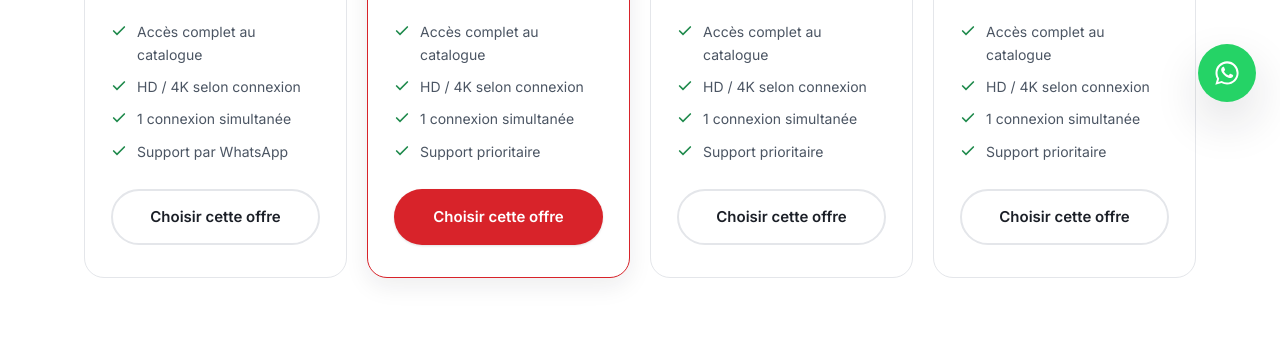
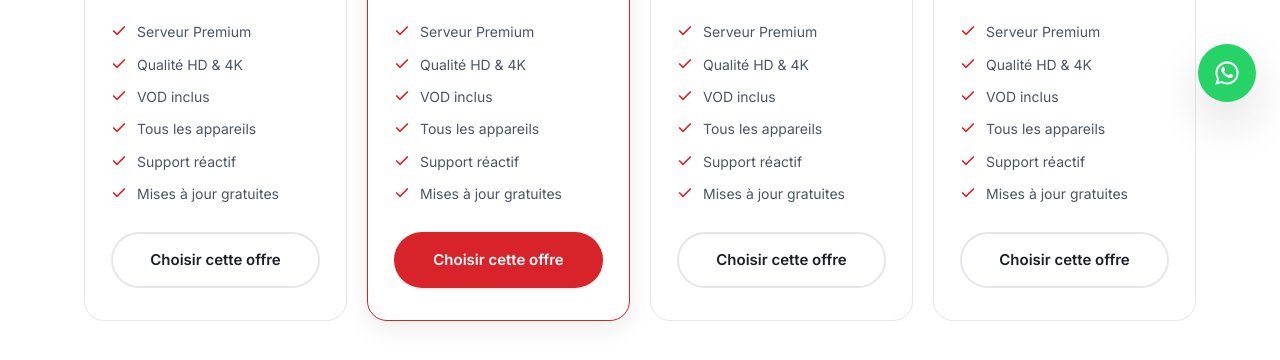
Before and after one commit to Salaheddine2007/suise-website, a plain HTML site: page tarifs/index.html in a window 1280 px wide. Shown: the part 674-1034 px from the top of the page. Drawn offline with Linux system fonts and the light colour scheme.

Commit message:
feat: add payment trust bar and unify pricing card features
Add real Visa/Mastercard/PayPal/Apple Pay badges under the hero
(Twint pending real asset), swap "no credit card required" note in
for the vaguer paiment note, and standardize all 8 pricing cards
(homepage + /tarifs/) on one honest feature list with red checkmarks.

```diff
--- a/assets/styles.css
+++ b/assets/styles.css
@@ -88,6 +88,15 @@ header.site{
 .hero-trust{display:flex;gap:24px;flex-wrap:wrap;color:var(--slate);font-size:14px}
 .hero-trust span{display:flex;align-items:center;gap:8px}
 .hero-trust svg{color:var(--success);flex:none}
+.payment-row{display:flex;align-items:center;gap:16px;margin-top:24px;flex-wrap:wrap}
+.payment-label{font-size:12px;font-weight:700;letter-spacing:.04em;text-transform:uppercase;color:var(--slate-light)}
+.payment-icons{display:flex;align-items:center;gap:10px;flex-wrap:wrap}
+.payment-icon{
+  display:flex;align-items:center;justify-content:center;
+  background:#fff;border:1px solid var(--border);border-radius:8px;
+  width:56px;height:38px;box-shadow:var(--shadow-sm);
+}
+.payment-icon img{max-width:44px;max-height:22px;width:auto;height:auto}
 .hero-visual{
   background:var(--ink);border-radius:var(--radius-lg);aspect-ratio:4/3;
   position:relative;overflow:hidden;box-shadow:var(--shadow-lg);
@@ -152,7 +161,7 @@ table.compare tr:last-child td{border-bottom:none}
 .price-card .per{color:var(--slate);font-size:13px;margin-bottom:24px}
 .price-card ul{text-align:left;margin-bottom:26px;display:flex;flex-direction:column;gap:10px}
 .price-card ul li{display:flex;gap:10px;font-size:14px;color:var(--slate)}
-.price-card ul li svg{flex:none;color:var(--success);margin-top:2px}
+.price-card ul li svg{flex:none;color:var(--red);margin-top:2px}
 .price-card .btn{width:100%}
 
 /* FAQ */
--- a/tarifs/index.html
+++ b/tarifs/index.html
@@ -47,10 +47,12 @@
         <div class="amount">15<sup>CHF</sup></div>
         <div class="per">1 mois</div>
         <ul>
-          <li><svg width="16" height="16" viewBox="0 0 24 24" fill="none"><path d="M20 6L9 17l-5-5" stroke="currentColor" stroke-width="2.5" stroke-linecap="round"/></svg> Accès complet au catalogue</li>
-          <li><svg width="16" height="16" viewBox="0 0 24 24" fill="none"><path d="M20 6L9 17l-5-5" stroke="currentColor" stroke-width="2.5" stroke-linecap="round"/></svg> HD / 4K selon connexion</li>
-          <li><svg width="16" height="16" viewBox="0 0 24 24" fill="none"><path d="M20 6L9 17l-5-5" stroke="currentColor" stroke-width="2.5" stroke-linecap="round"/></svg> 1 connexion simultanée</li>
-          <li><svg width="16" height="16" viewBox="0 0 24 24" fill="none"><path d="M20 6L9 17l-5-5" stroke="currentColor" stroke-width="2.5" stroke-linecap="round"/></svg> Support par WhatsApp</li>
+          <li><svg width="16" height="16" viewBox="0 0 24 24" fill="none"><path d="M20 6L9 17l-5-5" stroke="currentColor" stroke-width="2.5" stroke-linecap="round"/></svg> Serveur Premium</li>
+          <li><svg width="16" height="16" viewBox="0 0 24 24" fill="none"><path d="M20 6L9 17l-5-5" stroke="currentColor" stroke-width="2.5" stroke-linecap="round"/></svg> Qualité HD &amp; 4K</li>
+          <li><svg width="16" height="16" viewBox="0 0 24 24" fill="none"><path d="M20 6L9 17l-5-5" stroke="currentColor" stroke-width="2.5" stroke-linecap="round"/></svg> VOD inclus</li>
+          <li><svg width="16" height="16" viewBox="0 0 24 24" fill="none"><path d="M20 6L9 17l-5-5" stroke="currentColor" stroke-width="2.5" stroke-linecap="round"/></svg> Tous les appareils</li>
+          <li><svg width="16" height="16" viewBox="0 0 24 24" fill="none"><path d="M20 6L9 17l-5-5" stroke="currentColor" stroke-width="2.5" stroke-linecap="round"/></svg> Support réactif</li>
+          <li><svg width="16" height="16" viewBox="0 0 24 24" fill="none"><path d="M20 6L9 17l-5-5" stroke="currentColor" stroke-width="2.5" stroke-linecap="round"/></svg> Mises à jour gratuites</li>
         </ul>
         <a href="https://wa.me/32497063717" target="_blank" rel="noopener" class="btn btn-outline">Choisir cette offre</a>
       </div>
@@ -60,10 +62,12 @@
         <div class="amount">35<sup>CHF</sup></div>
         <div class="per">soit ~11.70 CHF/mois</div>
         <ul>
-          <li><svg width="16" height="16" viewBox="0 0 24 24" fill="none"><path d="M20 6L9 17l-5-5" stroke="currentColor" stroke-width="2.5" stroke-linecap="round"/></svg> Accès complet au catalogue</li>
-          <li><svg width="16" height="16" viewBox="0 0 24 24" fill="none"><path d="M20 6L9 17l-5-5" stroke="currentColor" stroke-width="2.5" stroke-linecap="round"/></svg> HD / 4K selon connexion</li>
-          <li><svg width="16" height="16" viewBox="0 0 24 24" fill="none"><path d="M20 6L9 17l-5-5" stroke="currentColor" stroke-width="2.5" stroke-linecap="round"/></svg> 1 connexion simultanée</li>
-          <li><svg width="16" height="16" viewBox="0 0 24 24" fill="none"><path d="M20 6L9 17l-5-5" stroke="currentColor" stroke-width="2.5" stroke-linecap="round"/></svg> Support prioritaire</li>
+          <li><svg width="16" height="16" viewBox="0 0 24 24" fill="none"><path d="M20 6L9 17l-5-5" stroke="currentColor" stroke-width="2.5" stroke-linecap="round"/></svg> Serveur Premium</li>
+          <li><svg width="16" height="16" viewBox="0 0 24 24" fill="none"><path d="M20 6L9 17l-5-5" stroke="currentColor" stroke-width="2.5" stroke-linecap="round"/></svg> Qualité HD &amp; 4K</li>
+          <li><svg width="16" height="16" viewBox="0 0 24 24" fill="none"><path d="M20 6L9 17l-5-5" stroke="currentColor" stroke-width="2.5" stroke-linecap="round"/></svg> VOD inclus</li>
+          <li><svg width="16" height="16" viewBox="0 0 24 24" fill="none"><path d="M20 6L9 17l-5-5" stroke="currentColor" stroke-width="2.5" stroke-linecap="round"/></svg> Tous les appareils</li>
+          <li><svg width="16" height="16" viewBox="0 0 24 24" fill="none"><path d="M20 6L9 17l-5-5" stroke="currentColor" stroke-width="2.5" stroke-linecap="round"/></svg> Support réactif</li>
+          <li><svg width="16" height="16" viewBox="0 0 24 24" fill="none"><path d="M20 6L9 17l-5-5" stroke="currentColor" stroke-width="2.5" stroke-linecap="round"/></svg> Mises à jour gratuites</li>
         </ul>
         <a href="https://wa.me/32497063717" target="_blank" rel="noopener" class="btn btn-primary">Choisir cette offre</a>
       </div>
@@ -72,10 +76,12 @@
         <div class="amount">50<sup>CHF</sup></div>
         <div class="per">soit ~8.30 CHF/mois</div>
         <ul>
-          <li><svg width="16" height="16" viewBox="0 0 24 24" fill="none"><path d="M20 6L9 17l-5-5" stroke="currentColor" stroke-width="2.5" stroke-linecap="round"/></svg> Accès complet au catalogue</li>
-          <li><svg width="16" height="16" viewBox="0 0 24 24" fill="none"><path d="M20 6L9 17l-5-5" stroke="currentColor" stroke-width="2.5" stroke-linecap="round"/></svg> HD / 4K selon connexion</li>
-          <li><svg width="16" height="16" viewBox="0 0 24 24" fill="none"><path d="M20 6L9 17l-5-5" stroke="currentColor" stroke-width="2.5" stroke-linecap="round"/></svg> 1 connexion simultanée</li>
-          <li><svg width="16" height="16" viewBox="0 0 24 24" fill="none"><path d="M20 6L9 17l-5-5" stroke="currentColor" stroke-width="2.5" stroke-linecap="round"/></svg> Support prioritaire</li>
+          <li><svg width="16" height="16" viewBox="0 0 24 24" fill="none"><path d="M20 6L9 17l-5-5" stroke="currentColor" stroke-width="2.5" stroke-linecap="round"/></svg> Serveur Premium</li>
+          <li><svg width="16" height="16" viewBox="0 0 24 24" fill="none"><path d="M20 6L9 17l-5-5" stroke="currentColor" stroke-width="2.5" stroke-linecap="round"/></svg> Qualité HD &amp; 4K</li>
+          <li><svg width="16" height="16" viewBox="0 0 24 24" fill="none"><path d="M20 6L9 17l-5-5" stroke="currentColor" stroke-width="2.5" stroke-linecap="round"/></svg> VOD inclus</li>
+          <li><svg width="16" height="16" viewBox="0 0 24 24" fill="none"><path d="M20 6L9 17l-5-5" stroke="currentColor" stroke-width="2.5" stroke-linecap="round"/></svg> Tous les appareils</li>
+          <li><svg width="16" height="16" viewBox="0 0 24 24" fill="none"><path d="M20 6L9 17l-5-5" stroke="currentColor" stroke-width="2.5" stroke-linecap="round"/></svg> Support réactif</li>
+          <li><svg width="16" height="16" viewBox="0 0 24 24" fill="none"><path d="M20 6L9 17l-5-5" stroke="currentColor" stroke-width="2.5" stroke-linecap="round"/></svg> Mises à jour gratuites</li>
         </ul>
         <a href="https://wa.me/32497063717" target="_blank" rel="noopener" class="btn btn-outline">Choisir cette offre</a>
       </div>
@@ -85,10 +91,12 @@
         <div class="amount">75<sup>CHF</sup></div>
         <div class="per">soit ~6.25 CHF/mois</div>
         <ul>
-          <li><svg width="16" height="16" viewBox="0 0 24 24" fill="none"><path d="M20 6L9 17l-5-5" stroke="currentColor" stroke-width="2.5" stroke-linecap="round"/></svg> Accès complet au catalogue</li>
-          <li><svg width="16" height="16" viewBox="0 0 24 24" fill="none"><path d="M20 6L9 17l-5-5" stroke="currentColor" stroke-width="2.5" stroke-linecap="round"/></svg> HD / 4K selon connexion</li>
-          <li><svg width="16" height="16" viewBox="0 0 24 24" fill="none"><path d="M20 6L9 17l-5-5" stroke="currentColor" stroke-width="2.5" stroke-linecap="round"/></svg> 1 connexion simultanée</li>
-          <li><svg width="16" height="16" viewBox="0 0 24 24" fill="none"><path d="M20 6L9 17l-5-5" stroke="currentColor" stroke-width="2.5" stroke-linecap="round"/></svg> Support prioritaire</li>
+          <li><svg width="16" height="16" viewBox="0 0 24 24" fill="none"><path d="M20 6L9 17l-5-5" stroke="currentColor" stroke-width="2.5" stroke-linecap="round"/></svg> Serveur Premium</li>
+          <li><svg width="16" height="16" viewBox="0 0 24 24" fill="none"><path d="M20 6L9 17l-5-5" stroke="currentColor" stroke-width="2.5" stroke-linecap="round"/></svg> Qualité HD &amp; 4K</li>
+          <li><svg width="16" height="16" viewBox="0 0 24 24" fill="none"><path d="M20 6L9 17l-5-5" stroke="currentColor" stroke-width="2.5" stroke-linecap="round"/></svg> VOD inclus</li>
+          <li><svg width="16" height="16" viewBox="0 0 24 24" fill="none"><path d="M20 6L9 17l-5-5" stroke="currentColor" stroke-width="2.5" stroke-linecap="round"/></svg> Tous les appareils</li>
+          <li><svg width="16" height="16" viewBox="0 0 24 24" fill="none"><path d="M20 6L9 17l-5-5" stroke="currentColor" stroke-width="2.5" stroke-linecap="round"/></svg> Support réactif</li>
+          <li><svg width="16" height="16" viewBox="0 0 24 24" fill="none"><path d="M20 6L9 17l-5-5" stroke="currentColor" stroke-width="2.5" stroke-linecap="round"/></svg> Mises à jour gratuites</li>
         </ul>
         <a href="https://wa.me/32497063717" target="_blank" rel="noopener" class="btn btn-outline">Choisir cette offre</a>
       </div>
```
Also changed, not shown: index.html (+35 -12 lines), assets/payments/applepay.svg (added), assets/payments/mastercard.svg (added), assets/payments/paypal.svg (added), assets/payments/visa.svg (added).
